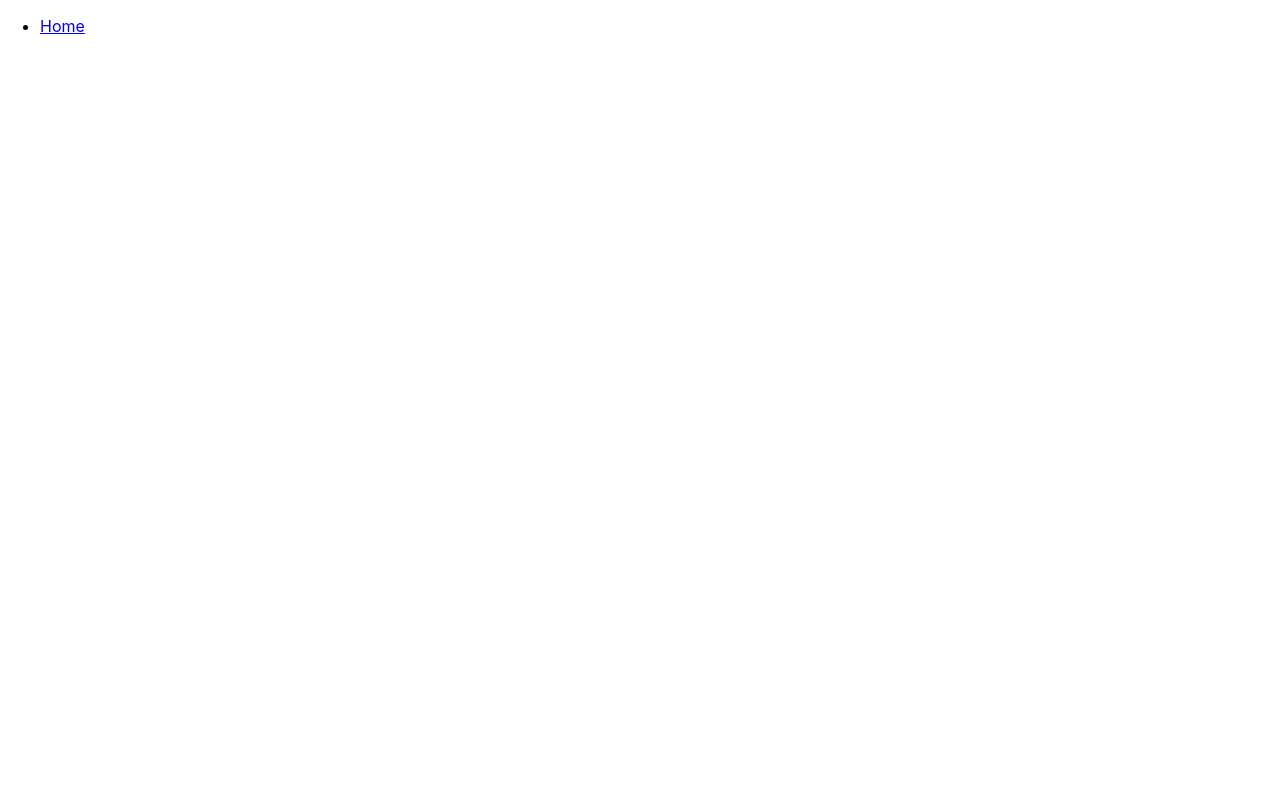
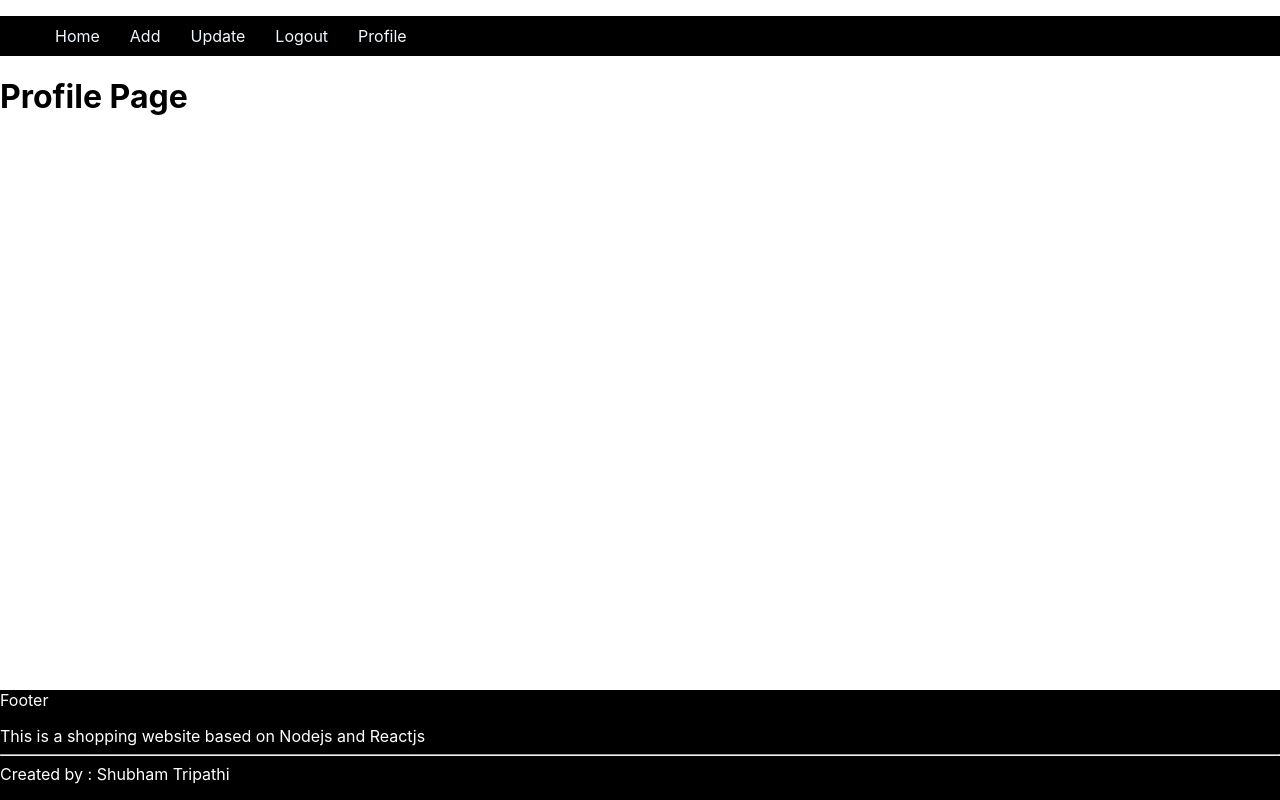
Before and after one commit to shubhhtr/ecomfrontend, a React (Create React App) app: page /profile in a window 1280 px wide. Built offline with nearby package versions, Linux system fonts and the light colour scheme.

Commit message:
added nav-bar and footer

```diff
--- a/src/App.css
+++ b/src/App.css
@@ -1,16 +1,23 @@
-.App {
-  text-align: center;
+
+.navbar li{
+  display:inline-block;
+  padding: 10px;
+}
+.navbar{
+  background-color: black;
+}
+.navbar li a{
+  color: aliceblue;
+  text-decoration: none;
+  padding: 5px;
 }
 
-.App-logo {
-  height: 40vmin;
-  pointer-events: none;
-}
-
-@media (prefers-reduced-motion: no-preference) {
-  .App-logo {
-    animation: App-logo-spin infinite 20s linear;
-  }
+.footer{
+  background-color: black;
+  color: white;
+  position: absolute;
+  bottom:0;
+  width:100%;
 }
 
 .App-header {
--- a/src/App.js
+++ b/src/App.js
@@ -1,12 +1,24 @@
-import Nav from './Nav.js';
-import {BrowserRouter} from "react-router-dom"
+import Nav from './Components/Nav.js';
+import {BrowserRouter,Routes,Route} from "react-router-dom"
 import './App.css';
+import Footer from "./Components/Footer.js";
 
 function App() {
   return (
-    <BrowserRouter>
-      <Nav />
-    </BrowserRouter>
+    <>
+      <BrowserRouter>
+        <Nav />
+        <Routes>
+          <Route path="/" element={ <h1>Home Page</h1> } />
+          <Route path="/add" element={ <h1>Add Page</h1> } />
+          <Route path="/update" element={ <h1>Update Page</h1> } />
+          <Route path="/logout" element={ <h1>Logout Page</h1> } />
+          <Route path="/profile" element={ <h1>Profile Page</h1> } />
+        </Routes>
+      </BrowserRouter>
+      <Footer />
+    </>
+
   );
 }
 
--- /dev/null
+++ b/src/Components/Footer.js
@@ -0,0 +1,13 @@
+import React from "react";
+
+const Footer=()=>{
+    return (
+        <div className="footer">
+            Footer <br />
+            <p>This is a shopping website based on Nodejs and Reactjs <hr />
+                 Created by : Shubham Tripathi</p>
+        </div>
+    )
+}
+
+export default Footer;
--- a/src/Nav.js
+++ b/src/Components/Nav.js
@@ -6,6 +6,10 @@ const Nav=()=>{
         <div className="navbar">
             <ul>
                 <li><Link to="/">Home</Link></li>
+                <li><Link to="/add">Add</Link></li>
+                <li><Link to="/update">Update</Link></li>
+                <li><Link to="/logout">Logout</Link></li>
+                <li><Link to="/profile">Profile</Link></li>
             </ul>
         </div>
     );
```
Also changed, not shown: src/logo.svg (deleted).
